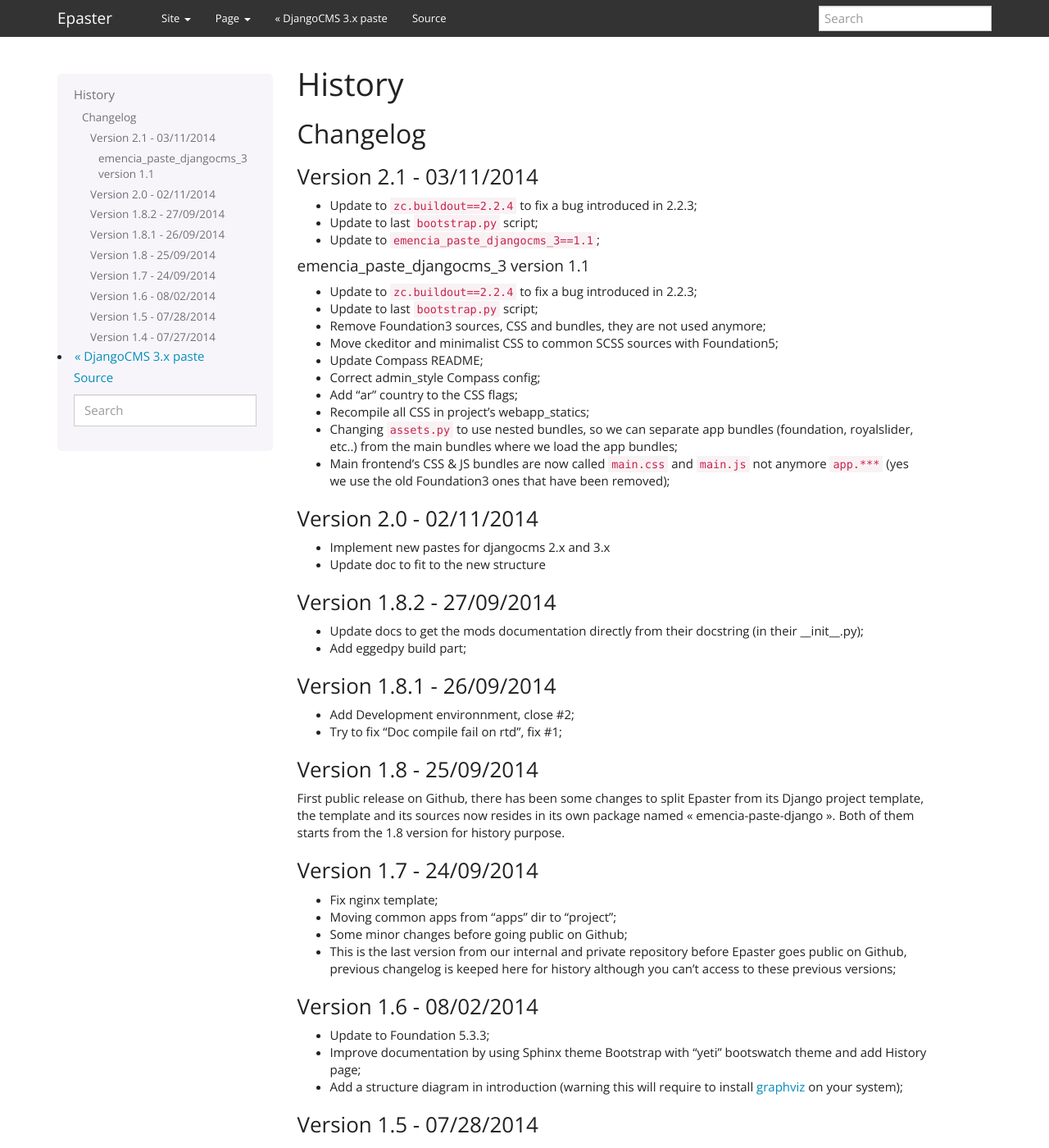
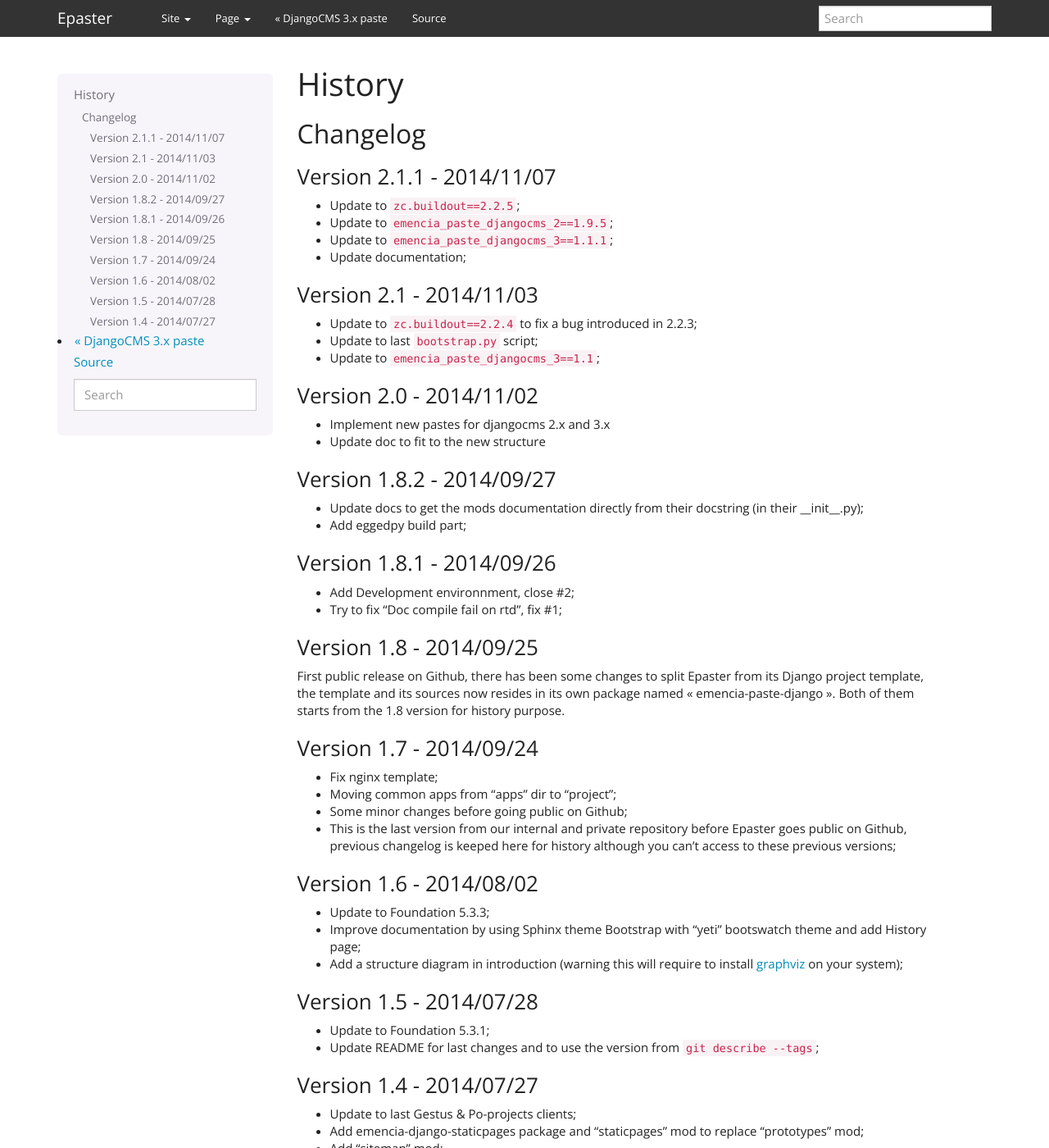
Before and after one commit to emencia/Epaster, a Sphinx documentation site: the page built from docs/history.rst, in a window 1280 px wide and 1400 px high. Shown: the whole window at 82% size. Built offline with Sphinx 7.4.7, drawn with Linux system fonts in a browser that asks for light colours; the version number could not be read and is left out; some of the changed text lies outside the part shown.

Commit message:
* Update to 'zc.buildout==2.2.5'; * Update to 'emencia_paste_djangocms_2==1.9.5'; * Update to 'emencia_paste_djangocms_3==1.1.1'; * Update documentation; * bump to 2.1.1;

```diff
--- a/docs/grab_mods_doc.py
+++ b/docs/grab_mods_doc.py
@@ -40,24 +40,27 @@ for paste_app in (emencia_paste_djangocms_2, emencia_paste_djangocms_3):
     app_document.write(".. _intro_{0}:".format(app_name))
     app_document.write('\n')
 
-    # Get the doc from the base __init__
-    mod_index = import_module_from_path(modsdir_path, '__init__')
-    app_document.write(mod_index.__doc__.strip())
-    app_document.write('\n\n')
-
     # Scan available mods
+    mods_document = []
     for directory in sorted(os.listdir(modsdir_path)):
         mod_abs = os.path.join(modsdir_path, directory)
         if os.path.isdir(mod_abs):
             # mod title
-            app_document.write(directory)
-            app_document.write('\n')
-            app_document.write("-"*len(directory))
-            app_document.write('\n\n')
+            mods_document.append(directory)
+            mods_document.append('\n')
+            mods_document.append("-"*len(directory))
+            mods_document.append('\n\n')
             # mod content
             mod = import_module_from_path(modsdir_path, directory)
-            app_document.write(mod.__doc__.strip())
-            app_document.write('\n\n')
+            mods_document.append(mod.__doc__.strip())
+            mods_document.append('\n\n')
+    mods_document = ''.join(mods_document)
+
+    # Get the doc from the base __init__ and replace its
+    # pattern '.. document-mods::' by the mods documentations
+    mod_index = import_module_from_path(modsdir_path, '__init__')
+    app_document.write(mod_index.__doc__.strip().replace('.. document-mods::', mods_document))
+    app_document.write('\n\n')
 
     fp = open(document_name, 'w')
     fp.write(app_document.getvalue())
--- a/docs/history.rst
+++ b/docs/history.rst
@@ -8,51 +8,45 @@ History
 Changelog
 =========
 
-Version 2.1 - 03/11/2014
+Version 2.1.1 - 2014/11/07
+--------------------------
+
+* Update to ``zc.buildout==2.2.5``;
+* Update to ``emencia_paste_djangocms_2==1.9.5``;
+* Update to ``emencia_paste_djangocms_3==1.1.1``;
+* Update documentation;
+
+Version 2.1 - 2014/11/03
 ------------------------
 
 * Update to ``zc.buildout==2.2.4`` to fix a bug introduced in 2.2.3;
 * Update to last ``bootstrap.py`` script;
 * Update to ``emencia_paste_djangocms_3==1.1``;
 
-emencia_paste_djangocms_3 version 1.1
-.....................................
-
-* Update to ``zc.buildout==2.2.4`` to fix a bug introduced in 2.2.3;
-* Update to last ``bootstrap.py`` script;
-* Remove Foundation3 sources, CSS and bundles, they are not used anymore;
-* Move ckeditor and minimalist CSS to common SCSS sources with Foundation5;
-* Update Compass README;
-* Correct admin_style Compass config;
-* Add 'ar' country to the CSS flags;
-* Recompile all CSS in project's webapp_statics;
-* Changing ``assets.py`` to use nested bundles, so we can separate app bundles (foundation, royalslider, etc..) from the main bundles where we load the app bundles;
-* Main frontend's CSS & JS bundles are now called ``main.css`` and ``main.js`` not anymore ``app.***`` (yes we use the old Foundation3 ones that have been removed);
-
-Version 2.0 - 02/11/2014
+Version 2.0 - 2014/11/02
 ------------------------
 
 * Implement new pastes for djangocms 2.x and 3.x
 * Update doc to fit to the new structure
 
-Version 1.8.2 - 27/09/2014
+Version 1.8.2 - 2014/09/27
 --------------------------
 
 * Update docs to get the mods documentation directly from their docstring (in their __init__.py);
 * Add eggedpy build part;
 
-Version 1.8.1 - 26/09/2014
+Version 1.8.1 - 2014/09/26
 --------------------------
 
 * Add Development environnment, close #2;
 * Try to fix 'Doc compile fail on rtd', fix #1;
 
-Version 1.8 - 25/09/2014
+Version 1.8 - 2014/09/25
 ------------------------
 
 First public release on Github, there has been some changes to split Epaster from its Django project template, the template and its sources now resides in its own package named "emencia-paste-django". Both of them starts from the 1.8 version for history purpose.
 
-Version 1.7 - 24/09/2014
+Version 1.7 - 2014/09/24
 ------------------------
 
 * Fix nginx template;
@@ -60,20 +54,20 @@ Version 1.7 - 24/09/2014
 * Some minor changes before going public on Github;
 * This is the last version from our internal and private repository before Epaster goes public on Github, previous changelog is keeped here for history although you can't access to these previous versions;
 
-Version 1.6 - 08/02/2014
+Version 1.6 - 2014/08/02
 ------------------------
 
 * Update to Foundation 5.3.3;
 * Improve documentation by using Sphinx theme Bootstrap with 'yeti' bootswatch theme and add History page;
 * Add a structure diagram in introduction (warning this will require to install `graphviz`_ on your system);
 
-Version 1.5 - 07/28/2014
+Version 1.5 - 2014/07/28
 ------------------------
 
 * Update to Foundation 5.3.1;
 * Update README for last changes and to use the version from ``git describe --tags``;
 
-Version 1.4 - 07/27/2014
+Version 1.4 - 2014/07/27
 ------------------------
 
 * Update to last Gestus & Po-projects clients;
--- a/docs/index.rst
+++ b/docs/index.rst
@@ -89,7 +89,7 @@ Table of contents
 -----------------
 
 .. toctree::
-   :maxdepth: 3
+   :maxdepth: 2
 
    install.rst
    usage.rst
--- a/versions.cfg
+++ b/versions.cfg
@@ -5,13 +5,13 @@ PasteScript                   = 1.7.5
 
 setuptools                    = 7.0
 
-zc.buildout                   = 2.2.4
+zc.buildout                   = 2.2.5
 zc.recipe.egg                 = 2.0.1
 gp.vcsdevelop                 = 2.2.3
 
 # Paste templates
-emencia_paste_djangocms_2     = 1.9.4
-emencia_paste_djangocms_3     = 1.1
+emencia_paste_djangocms_2     = 1.9.5
+emencia_paste_djangocms_3     = 1.1.1
 
 # Used to build the local documentation
 Sphinx                        = 1.2.3
```
Also changed, not shown: docs/django.rst (deleted, +0 -141 lines), docs/emencia_paste_djangocms_2.rst (+57 -0 lines), docs/emencia_paste_djangocms_3.rst (+68 -0 lines).
